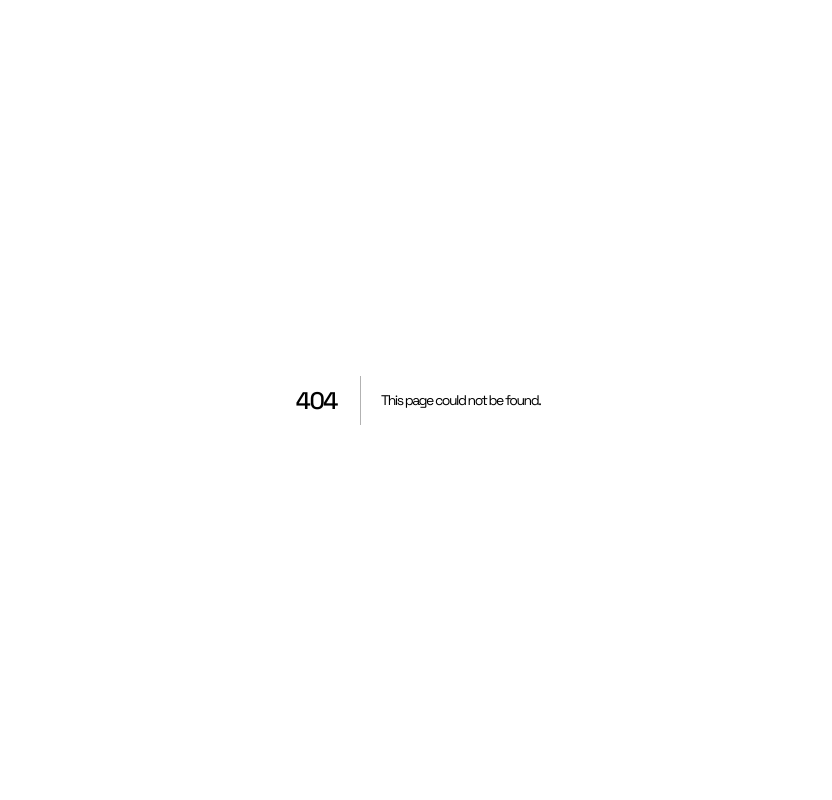
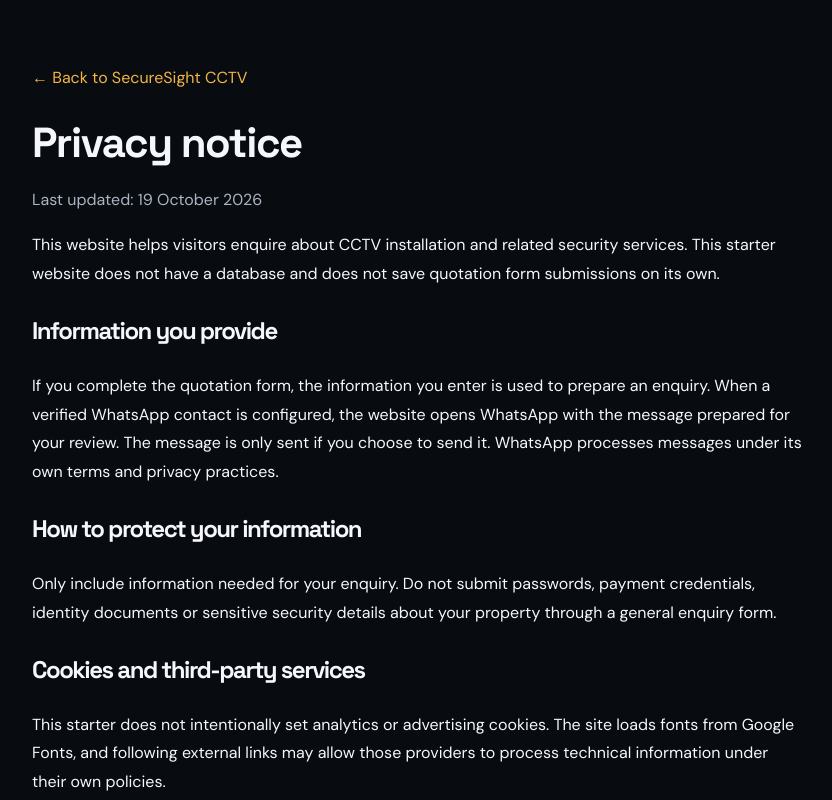
Before and after one commit to Manu-del-source/SecureSight-CCTV, a Next.js app: page /privacy in a window 1280 px wide. Before the commit this address had no page. Shown: the top 800 px of the page, without its empty margins (222-1054 px from the left). Built offline with nearby package versions, Linux system fonts and the light colour scheme.

Commit message:
Add privacy notice for SecureSight enquiries

```diff
--- /dev/null
+++ b/app/privacy/page.tsx
@@ -0,0 +1,18 @@
+export const metadata = { title: "Privacy Notice", description: "How SecureSight CCTV handles website enquiries." };
+
+export default function PrivacyPage() {
+  return <main style={{maxWidth:820,margin:"0 auto",padding:"64px 24px",lineHeight:1.8,color:"#f5f7fa"}}>
+    <a href="/" style={{color:"#f4b544"}}>← Back to SecureSight CCTV</a>
+    <h1 style={{fontSize:42,marginTop:28}}>Privacy notice</h1>
+    <p style={{color:"#aab5c2"}}>Last updated: 19 October 2026</p>
+    <p>This website helps visitors enquire about CCTV installation and related security services. This starter website does not have a database and does not save quotation form submissions on its own.</p>
+    <h2>Information you provide</h2>
+    <p>If you complete the quotation form, the information you enter is used to prepare an enquiry. When a verified WhatsApp contact is configured, the website opens WhatsApp with the message prepared for your review. The message is only sent if you choose to send it. WhatsApp processes messages under its own terms and privacy practices.</p>
+    <h2>How to protect your information</h2>
+    <p>Only include information needed for your enquiry. Do not submit passwords, payment credentials, identity documents or sensitive security details about your property through a general enquiry form.</p>
+    <h2>Cookies and third-party services</h2>
+    <p>This starter does not intentionally set analytics or advertising cookies. The site loads fonts from Google Fonts, and following external links may allow those providers to process technical information under their own policies.</p>
+    <h2>Contact and updates</h2>
+    <p>The business should publish a verified contact address and update this notice before launch, including any actual data retention, access, sharing and deletion practices. This template is general information, not legal advice.</p>
+  </main>;
+}
```
